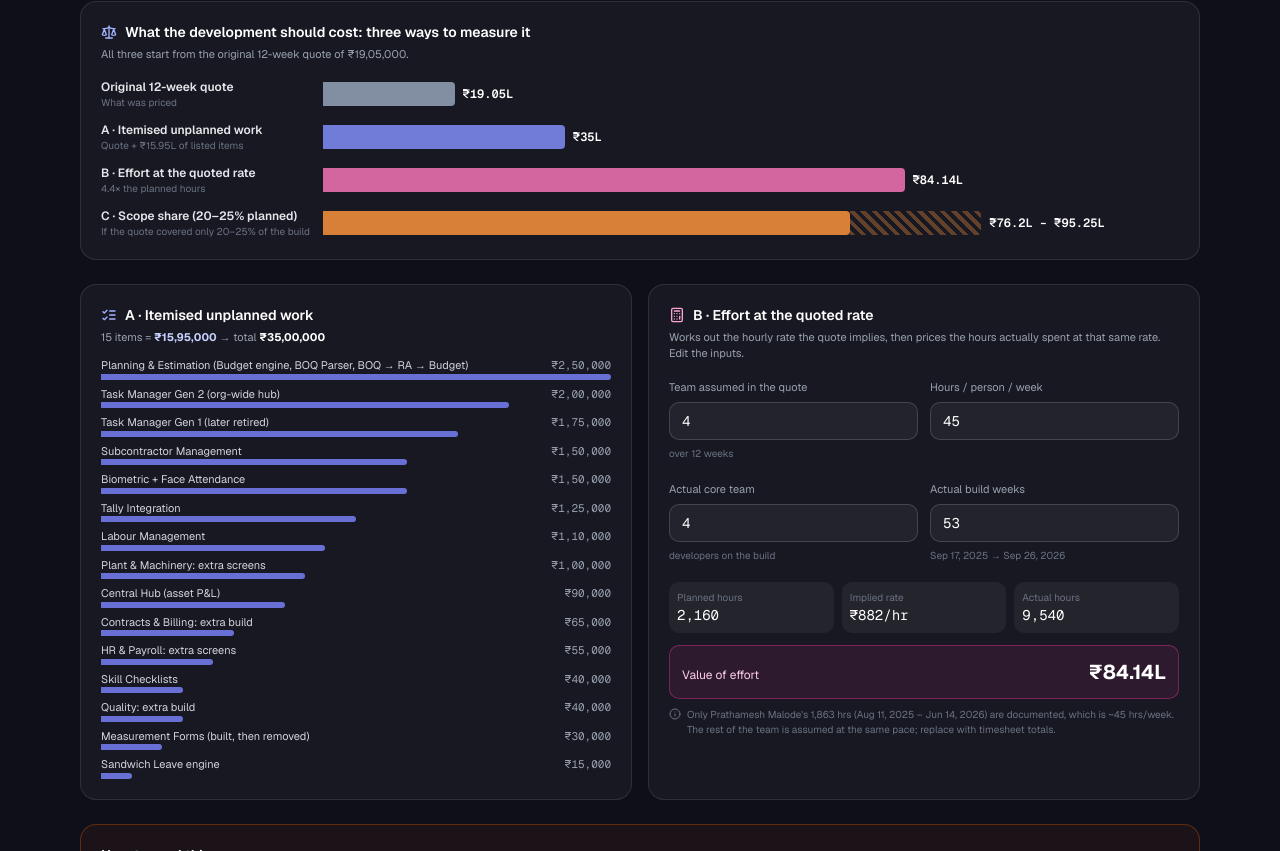
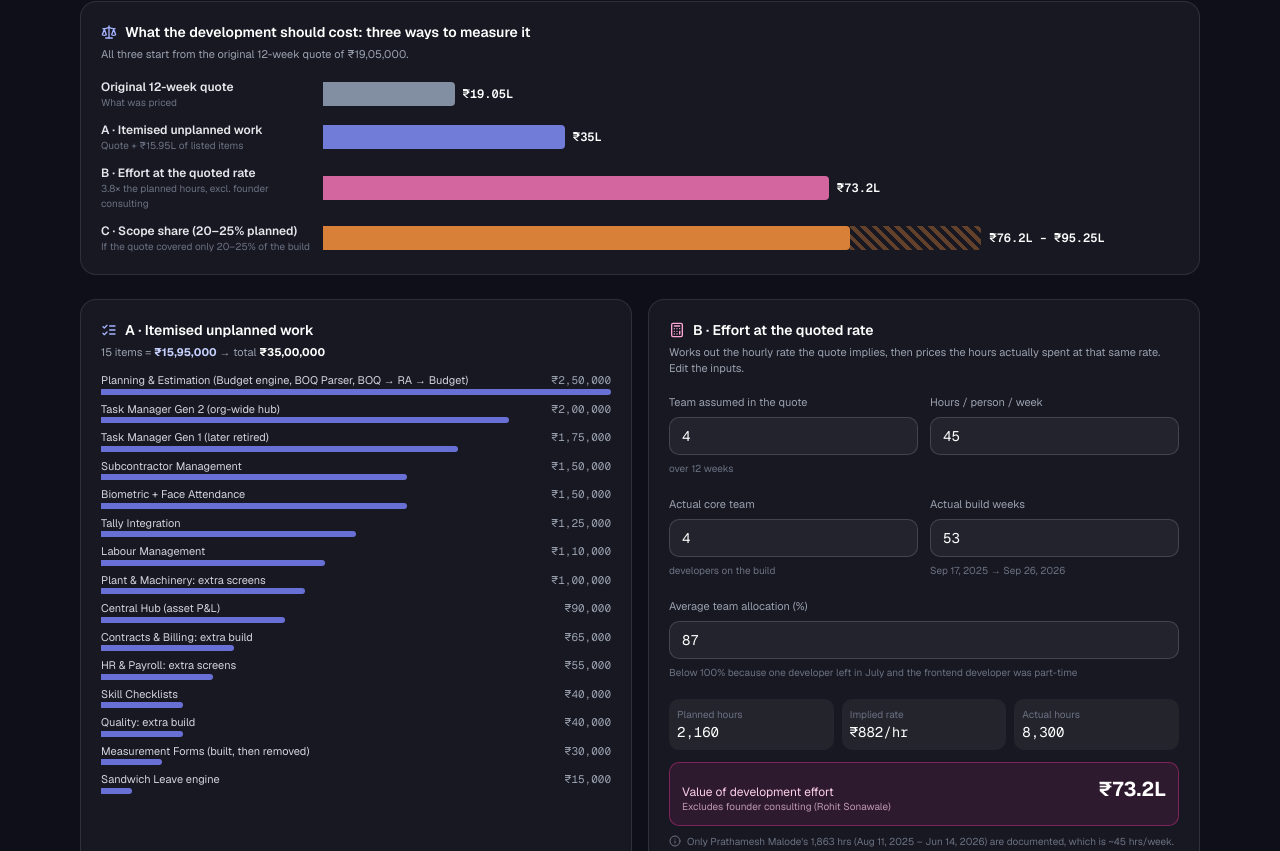
Before and after one commit to shubhamgagare-sti/pramodone-timelime, a Next.js app: page /costing in a window 1280 px wide. Shown: the part 229-1080 px from the top of the page. Built offline with nearby package versions, Linux system fonts and the light colour scheme.

Commit message:
Adjust effort costing with team allocation
Adds an average team allocation input (default 87%) so the effort-based
estimate reflects partial availability, and states that founder
consulting is excluded.

Co-Authored-By: Claude Opus 5.5 <noreply@anthropic.com>

```diff
--- a/components/costing/CostEstimate.tsx
+++ b/components/costing/CostEstimate.tsx
@@ -40,18 +40,19 @@ const CostEstimate: React.FC = () => {
     const [hoursPerWeek, setHoursPerWeek] = useState(45);
     const [actualTeam, setActualTeam] = useState(4);
     const [actualWeeks, setActualWeeks] = useState(buildWeeks);
+    const [allocation, setAllocation] = useState(87); // average % of the core team actually on the project
 
     const effort = useMemo(() => {
         const plannedHours = quoteTeam * hoursPerWeek * ORIGINAL_WEEKS;
         const rate = plannedHours ? ORIGINAL_QUOTE / plannedHours : 0;
-        const actualHours = actualTeam * hoursPerWeek * actualWeeks;
+        const actualHours = Math.round(actualTeam * hoursPerWeek * actualWeeks * (allocation / 100));
         return { plannedHours, rate, actualHours, value: actualHours * rate, multiple: plannedHours ? actualHours / plannedHours : 0 };
-    }, [quoteTeam, hoursPerWeek, actualTeam, actualWeeks]);
+    }, [quoteTeam, hoursPerWeek, actualTeam, actualWeeks, allocation]);
 
     const methods = [
         { key: 'orig', label: 'Original 12-week quote', low: ORIGINAL_QUOTE, high: ORIGINAL_QUOTE, color: '#94a3b8', note: 'What was priced' },
         { key: 'items', label: 'A · Itemised unplanned work', low: ORIGINAL_QUOTE + extra, high: ORIGINAL_QUOTE + extra, color: '#818cf8', note: `Quote + ${lakh(extra)} of listed items` },
-        { key: 'effort', label: 'B · Effort at the quoted rate', low: effort.value, high: effort.value, color: '#f472b6', note: `${effort.multiple.toFixed(1)}× the planned hours` },
+        { key: 'effort', label: 'B · Effort at the quoted rate', low: effort.value, high: effort.value, color: '#f472b6', note: `${effort.multiple.toFixed(1)}× the planned hours, excl. founder consulting` },
         { key: 'scope', label: 'C · Scope share (20–25% planned)', low: ORIGINAL_QUOTE / SCOPE_SHARE.high, high: ORIGINAL_QUOTE / SCOPE_SHARE.low, color: '#fb923c', note: 'If the quote covered only 20–25% of the build' },
     ];
     const axisMax = Math.max(...methods.map((m) => m.high)) * 1.3;
@@ -126,6 +127,14 @@ const CostEstimate: React.FC = () => {
                         <NumberField label="Hours / person / week" value={hoursPerWeek} onChange={setHoursPerWeek} />
                         <NumberField label="Actual core team" value={actualTeam} onChange={setActualTeam} hint="developers on the build" />
                         <NumberField label="Actual build weeks" value={actualWeeks} onChange={setActualWeeks} hint="Sep 17, 2025 → Sep 26, 2026" />
+                        <div className="col-span-2">
+                            <NumberField
+                                label="Average team allocation (%)"
+                                value={allocation}
+                                onChange={(v) => setAllocation(Math.min(100, v))}
+                                hint="Below 100% because one developer left in July and the frontend developer was part-time"
+                            />
+                        </div>
                     </div>
                     <div className="grid grid-cols-3 gap-2 mt-4">
                         {[
@@ -140,12 +149,15 @@ const CostEstimate: React.FC = () => {
                         ))}
                     </div>
                     <div className="mt-3 rounded-lg border border-pink-500/40 bg-pink-500/10 p-3 flex items-baseline justify-between">
-                        <span className="text-xs text-pink-200">Value of effort</span>
+                        <span className="text-xs text-pink-200">
+                            Value of development effort
+                            <span className="block text-[10px] text-pink-200/70">Excludes founder consulting (Rohit Sonawale)</span>
+                        </span>
                         <span className="text-xl font-bold text-white">{lakh(effort.value)}</span>
                     </div>
                     <p className="flex gap-1.5 text-[10px] text-gray-500 mt-2">
                         <Info className="w-3 h-3 shrink-0 mt-px" />
-                        Only {DOCUMENTED_HOURS.person}&apos;s {DOCUMENTED_HOURS.hours.toLocaleString('en-IN')} hrs ({DOCUMENTED_HOURS.from} – {DOCUMENTED_HOURS.to}) are documented, which is ~45 hrs/week. The rest of the team is assumed at the same pace; replace with timesheet totals.
+                        Only {DOCUMENTED_HOURS.person}&apos;s {DOCUMENTED_HOURS.hours.toLocaleString('en-IN')} hrs ({DOCUMENTED_HOURS.from} – {DOCUMENTED_HOURS.to}) are documented, which is ~45 hrs/week. The rest of the team is assumed at the same pace, adjusted by the allocation above; replace with timesheet totals.
                     </p>
                 </div>
             </div>
@@ -159,7 +171,7 @@ const CostEstimate: React.FC = () => {
                 </p>
                 <p>
                     <b className="text-pink-200">B ({lakh(effort.value)})</b> prices the time actually spent at the rate KB already accepted. It is the fairest measure of
-                    effort, but depends on real timesheet totals.
+                    effort, but depends on real timesheet totals. Founder consulting (Rohit Sonawale) is not included and would be on top.
                 </p>
                 <p>
                     <b className="text-orange-200">C ({lakh(ORIGINAL_QUOTE / SCOPE_SHARE.high)} – {lakh(ORIGINAL_QUOTE / SCOPE_SHARE.low)})</b> uses the estimate that the
```
